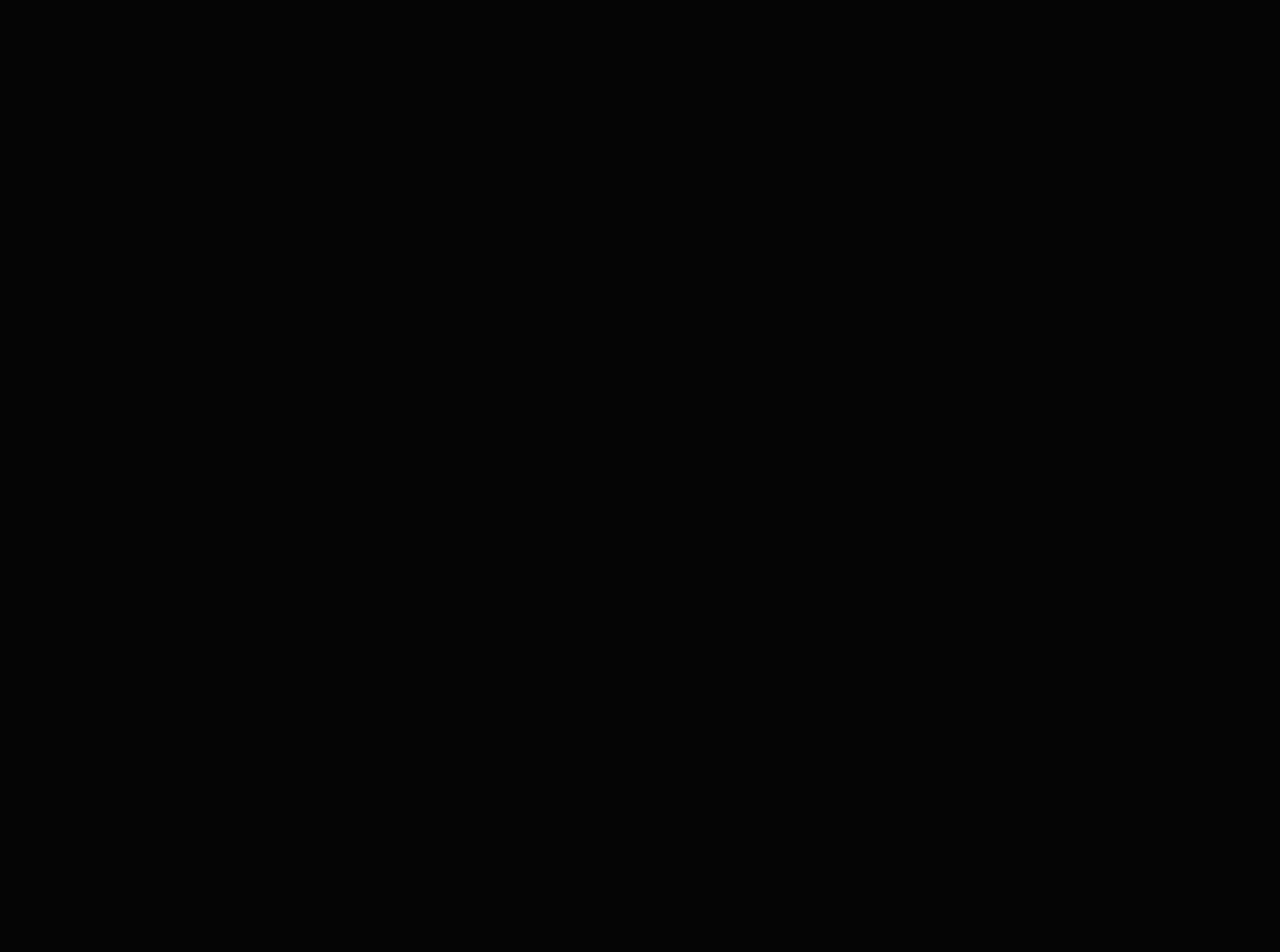
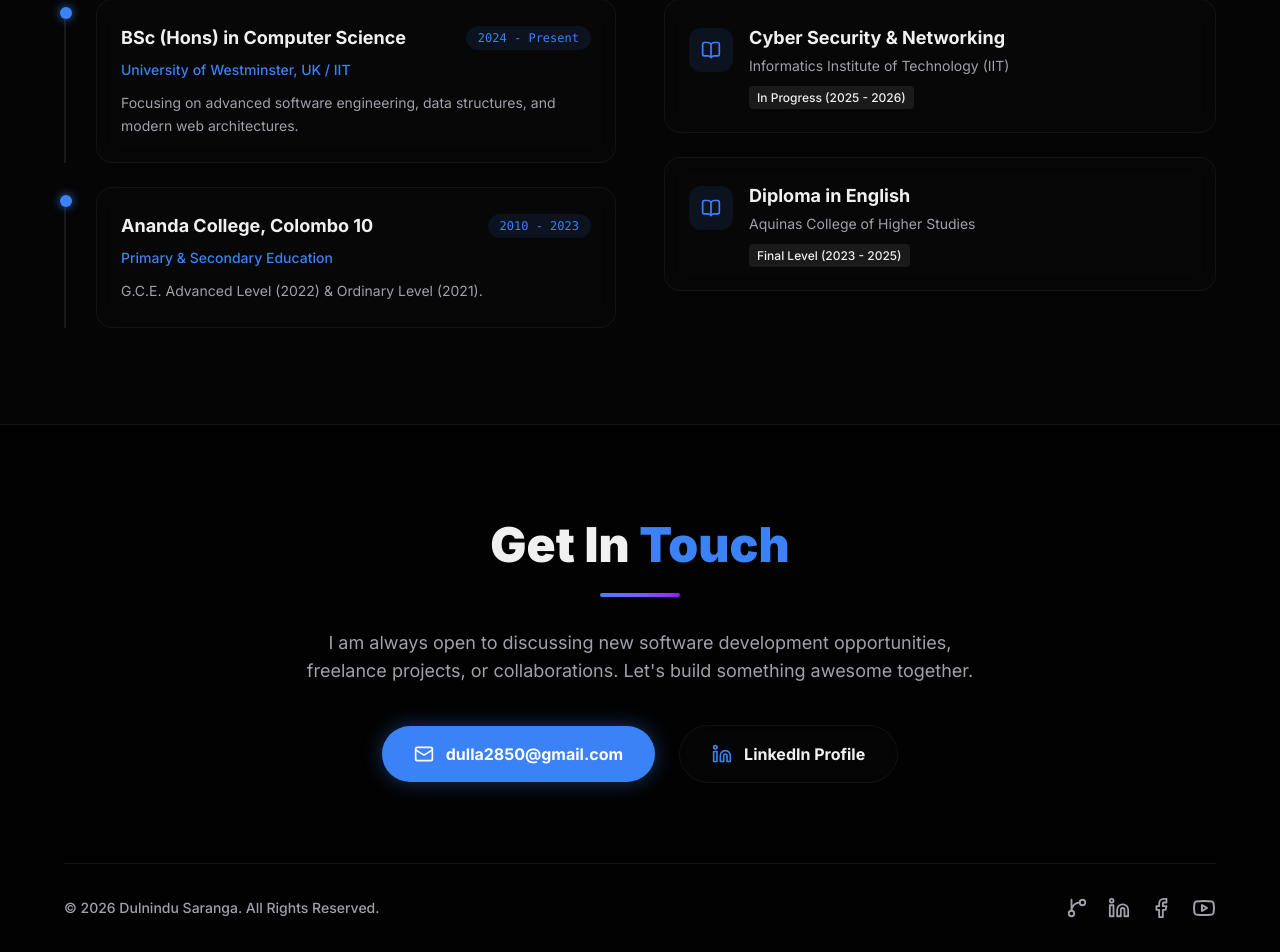
Before and after one commit to dulnindu123/advanced-portfolio, a Next.js app: page / in a window 1280 px wide. Shown: the part 2981-3933 px from the top of the page. Before the commit the page ends 2696 px from the top, so only its background shows below. Built offline with nearby package versions, Linux system fonts and the light colour scheme.

Commit message:
feat: add Education and Contact sections

```diff
--- a/src/app/page.tsx
+++ b/src/app/page.tsx
@@ -2,15 +2,19 @@ import Navbar from "@/components/Navbar";
 import HeroSection from "@/components/HeroSection";
 import AboutSection from "@/components/AboutSection";
 import ProjectsSection from "@/components/ProjectsSection";
+import EducationSection from "@/components/EducationSection";
+import ContactSection from "@/components/ContactSection";
 
 export default function Home() {
   return (
     <>
       <Navbar />
-      <main className="flex-1 w-full flex flex-col items-stretch">
+      <main className="flex-1 w-full flex flex-col items-stretch overflow-hidden">
         <HeroSection />
         <AboutSection />
         <ProjectsSection />
+        <EducationSection />
+        <ContactSection />
       </main>
     </>
   );
--- /dev/null
+++ b/src/components/ContactSection.tsx
@@ -0,0 +1,68 @@
+"use client";
+
+import { motion } from "framer-motion";
+import { Mail, Linkedin, GitBranch, Facebook, Youtube } from "lucide-react";
+
+export default function ContactSection() {
+  return (
+    <section id="contact" className="pt-24 pb-8 px-6 md:px-12 relative bg-black/50 border-t border-card-border">
+      <div className="max-w-4xl mx-auto text-center mb-20">
+        <motion.div
+          initial={{ opacity: 0, y: 20 }}
+          whileInView={{ opacity: 1, y: 0 }}
+          viewport={{ once: true }}
+          transition={{ duration: 0.5 }}
+        >
+          <h2 className="text-3xl md:text-5xl font-black mb-6">Get In <span className="text-accent">Touch</span></h2>
+          <div className="w-20 h-1 bg-gradient-to-r from-accent to-purple-600 rounded-full mx-auto mb-8"></div>
+
+          <p className="text-secondary text-lg mb-10 max-w-2xl mx-auto">
+            I am always open to discussing new software development opportunities, freelance projects, or collaborations. Let&apos;s build something awesome together.
+          </p>
+
+          <div className="flex flex-col sm:flex-row items-center justify-center gap-6">
+            <a
+              href="mailto:dulla2850@gmail.com"
+              className="flex items-center gap-3 px-8 py-4 bg-accent text-white font-bold rounded-full hover:bg-accent-hover hover:scale-105 transition-all shadow-[0_0_20px_rgba(59,130,246,0.4)]"
+            >
+              <Mail size={20} />
+              dulla2850@gmail.com
+            </a>
+
+            <a
+              href="https://www.linkedin.com/in/wkdsar"
+              target="_blank"
+              rel="noopener noreferrer"
+              className="flex items-center gap-3 px-8 py-4 glass border border-card-border text-primary font-bold rounded-full hover:border-accent transition-all hover:scale-105"
+            >
+              <Linkedin size={20} className="text-accent" />
+              LinkedIn Profile
+            </a>
+          </div>
+        </motion.div>
+      </div>
+
+      {/* Footer */}
+      <div className="max-w-6xl mx-auto border-t border-card-border pt-8 flex flex-col md:flex-row items-center justify-between gap-6">
+        <p className="text-secondary text-sm font-medium">
+          &copy; {new Date().getFullYear()} Dulnindu Saranga. All Rights Reserved.
+        </p>
+
+        <div className="flex items-center gap-5">
+          <a href="https://github.com/dulnindu123" target="_blank" rel="noopener noreferrer" className="text-secondary hover:text-white hover:-translate-y-1 transition-all">
+            <GitBranch size={22} />
+          </a>
+          <a href="https://www.linkedin.com/in/wkdsar" target="_blank" rel="noopener noreferrer" className="text-secondary hover:text-accent hover:-translate-y-1 transition-all">
+            <Linkedin size={22} />
+          </a>
+          <a href="https://web.facebook.com/dulnindu.saranga.7/" target="_blank" rel="noopener noreferrer" className="text-secondary hover:text-blue-500 hover:-translate-y-1 transition-all">
+            <Facebook size={22} />
+          </a>
+          <a href="https://www.youtube.com/@Dulla-i7b" target="_blank" rel="noopener noreferrer" className="text-secondary hover:text-red-500 hover:-translate-y-1 transition-all">
+            <Youtube size={24} />
+          </a>
+        </div>
+      </div>
+    </section>
+  );
+}
--- /dev/null
+++ b/src/components/EducationSection.tsx
@@ -0,0 +1,116 @@
+"use client";
+
+import { motion } from "framer-motion";
+import { GraduationCap, Award, BookOpen } from "lucide-react";
+
+const education = [
+  {
+    title: "BSc (Hons) in Computer Science",
+    institution: "University of Westminster, UK / IIT",
+    period: "2024 - Present",
+    type: "degree",
+    details: "Focusing on advanced software engineering, data structures, and modern web architectures."
+  },
+  {
+    title: "Ananda College, Colombo 10",
+    institution: "Primary & Secondary Education",
+    period: "2010 - 2023",
+    type: "school",
+    details: "G.C.E. Advanced Level (2022) & Ordinary Level (2021)."
+  }
+];
+
+const certifications = [
+  {
+    title: "Cyber Security & Networking",
+    institution: "Informatics Institute of Technology (IIT)",
+    status: "In Progress (2025 - 2026)",
+  },
+  {
+    title: "Diploma in English",
+    institution: "Aquinas College of Higher Studies",
+    status: "Final Level (2023 - 2025)",
+  }
+];
+
+export default function EducationSection() {
+  return (
+    <section id="education" className="py-24 px-6 md:px-12 relative">
+      <div className="max-w-6xl mx-auto">
+        <motion.div
+          initial={{ opacity: 0, y: 20 }}
+          whileInView={{ opacity: 1, y: 0 }}
+          viewport={{ once: true }}
+          transition={{ duration: 0.5 }}
+          className="mb-16"
+        >
+          <h2 className="text-3xl md:text-5xl font-black mb-4">Education & <span className="text-accent">Certifications</span></h2>
+          <div className="w-20 h-1 bg-gradient-to-r from-accent to-purple-600 rounded-full"></div>
+        </motion.div>
+
+        <div className="grid lg:grid-cols-2 gap-12">
+          {/* Education Timeline */}
+          <div className="space-y-8">
+            <h3 className="text-2xl font-bold text-primary mb-6 flex items-center gap-3">
+              <GraduationCap className="text-accent" /> Academic Background
+            </h3>
+            <div className="space-y-6">
+              {education.map((item, index) => (
+                <motion.div
+                  key={index}
+                  initial={{ opacity: 0, x: -20 }}
+                  whileInView={{ opacity: 1, x: 0 }}
+                  viewport={{ once: true }}
+                  transition={{ duration: 0.5, delay: index * 0.1 }}
+                  className="relative pl-8 before:content-[''] before:absolute before:left-0 before:top-2 before:bottom-0 before:w-0.5 before:bg-card-border"
+                >
+                  <div className="absolute left-[-4.5px] top-2 w-3 h-3 bg-accent rounded-full shadow-[0_0_10px_rgba(59,130,246,0.8)]" />
+                  <div className="glass p-6 rounded-2xl">
+                    <div className="flex flex-col md:flex-row md:items-center justify-between mb-2 gap-2">
+                      <h4 className="text-lg font-bold text-primary">{item.title}</h4>
+                      <span className="text-xs font-mono px-3 py-1 bg-accent/10 text-accent rounded-full whitespace-nowrap">
+                        {item.period}
+                      </span>
+                    </div>
+                    <p className="text-sm text-accent mb-3 font-medium">{item.institution}</p>
+                    <p className="text-secondary text-sm leading-relaxed">{item.details}</p>
+                  </div>
+                </motion.div>
+              ))}
+            </div>
+          </div>
+
+          {/* Certifications */}
+          <div>
+            <h3 className="text-2xl font-bold text-primary mb-6 flex items-center gap-3">
+              <Award className="text-accent" /> Professional Certifications
+            </h3>
+            <div className="grid gap-6">
+              {certifications.map((cert, index) => (
+                <motion.div
+                  key={index}
+                  initial={{ opacity: 0, x: 20 }}
+                  whileInView={{ opacity: 1, x: 0 }}
+                  viewport={{ once: true }}
+                  transition={{ duration: 0.5, delay: index * 0.1 }}
+                  className="glass p-6 rounded-2xl border-l-4 border-l-accent flex items-start gap-4 group hover:bg-card/40 transition-colors"
+                >
+                  <div className="p-3 bg-accent/10 rounded-xl text-accent mt-1 group-hover:scale-110 transition-transform">
+                    <BookOpen size={20} />
+                  </div>
+                  <div>
+                    <h4 className="text-lg font-bold text-primary mb-1">{cert.title}</h4>
+                    <p className="text-secondary text-sm mb-2">{cert.institution}</p>
+                    <span className="text-xs font-medium px-2 py-1 bg-card-border text-primary rounded">
+                      {cert.status}
+                    </span>
+                  </div>
+                </motion.div>
+              ))}
+            </div>
+          </div>
+        </div>
+      </div>
+    </section>
+  );
+}
```
